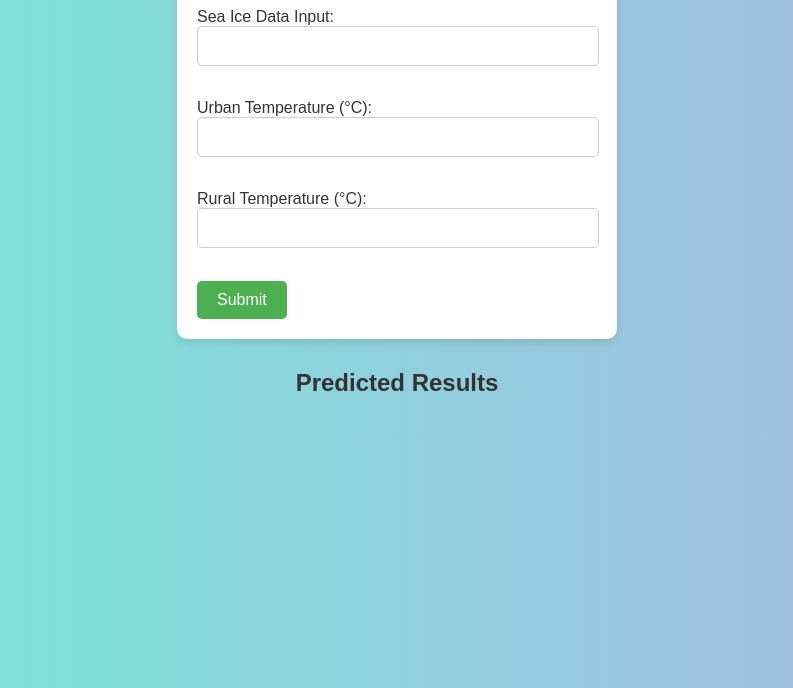
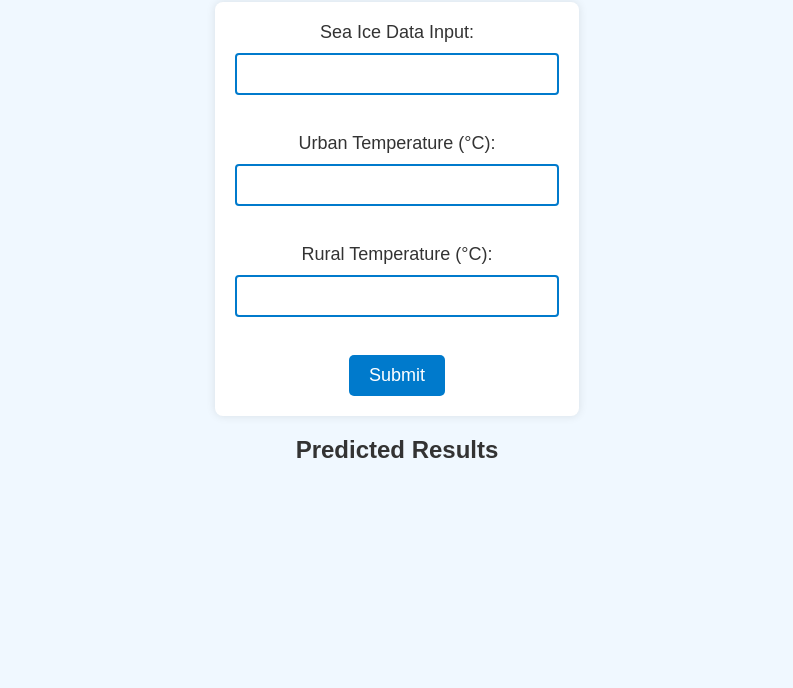
Before and after one commit to Akshayrr07/NOVA, a plain HTML site: page templates/index.html in a window 1280 px wide. Shown: the part 112-800 px from the top of the page, without its empty margins (243-1036 px from the left). Drawn offline with Linux system fonts and the light colour scheme; files that its build step writes are made by us from their sources.

Commit message:
Update styles.css

```diff
--- a/static/css/styles.css
+++ b/static/css/styles.css
@@ -1,83 +1,81 @@
-/* Style the body */
+/* Basic page styling */
 body {
     font-family: Arial, sans-serif;
-    background: linear-gradient(to right, #74ebd5, #ACB6E5);
+    background-color: #f0f8ff;
     color: #333;
-    margin: 0;
+    text-align: center;
     padding: 20px;
 }
 
-/* Style the form */
+h1 {
+    color: #007acc;
+    font-size: 36px;
+    margin-bottom: 20px;
+}
+
 form {
     background-color: #fff;
-    border-radius: 10px;
     padding: 20px;
-    box-shadow: 0 4px 8px rgba(0, 0, 0, 0.1);
-    max-width: 400px;
-    margin: 0 auto;
+    border-radius: 8px;
+    box-shadow: 0 0 10px rgba(0, 0, 0, 0.1);
+    display: inline-block;
 }
 
-/* Style the form inputs */
-input[type="text"],
-input[type="number"] {
-    width: calc(100% - 20px);
-    padding: 10px;
-    margin-bottom: 15px;
-    border: 1px solid #ccc;
-    border-radius: 5px;
-    font-size: 16px;
+label {
+    font-size: 18px;
+    display: block;
+    margin-bottom: 10px;
 }
 
-/* Style the button */
-button {
-    background-color: #4CAF50;
+input[type="text"], input[type="number"] {
+    width: 300px;
+    padding: 10px;
+    font-size: 16px;
+    margin-bottom: 20px;
+    border: 2px solid #007acc;
+    border-radius: 4px;
+    transition: all 0.3s ease;
+}
+
+/* Input focus animation */
+input[type="text"]:focus, input[type="number"]:focus {
+    border-color: #004f8c;
+    box-shadow: 0 0 5px rgba(0, 123, 204, 0.5);
+    transform: scale(1.05);
+}
+
+/* Button styling */
+button[type="submit"] {
+    background-color: #007acc;
     color: white;
+    font-size: 18px;
     padding: 10px 20px;
     border: none;
     border-radius: 5px;
     cursor: pointer;
-    font-size: 16px;
-    transition: background-color 0.3s ease;
+    transition: all 0.3s ease;
 }
 
-/* Button hover effect */
-button:hover {
-    background-color: #45a049;
+/* Button hover and click animations */
+button[type="submit"]:hover {
+    background-color: #004f8c;
+    transform: scale(1.1);
 }
 
-/* Style the results section */
-h1{
-    text-align: center;
-}
-h2 {
-    text-align: center;
-    margin-top: 30px;
-    font-size: 24px;
-    color: #333;
+button[type="submit"]:active {
+    transform: scale(0.95);
+    background-color: #002a4f;
 }
 
-/* Fade-in effect for the result paragraphs */
-#sea_ice_result,
-#uhi_result {
-    text-align: center;
-    font-size: 18px;
+/* Animation for results */
+#sea_ice_result, #uhi_result {
+    font-size: 20px;
+    color: #007acc;
+    margin-top: 20px;
     opacity: 0;
-    animation: fadeIn 1s forwards;
-    margin-top: 20px;
+    transition: opacity 0.5s ease-in-out;
 }
 
-/* Fade-in animation */
-@keyframes fadeIn {
-    from {
-        opacity: 0;
-    }
-    to {
-        opacity: 1;
-    }
+#sea_ice_result.show, #uhi_result.show {
+    opacity: 1;
 }
-
-/* Add animation to the form when hovered */
-form:hover {
-    transform: scale(1.05);
-    transition: transform 0.3s ease;
-}
```
